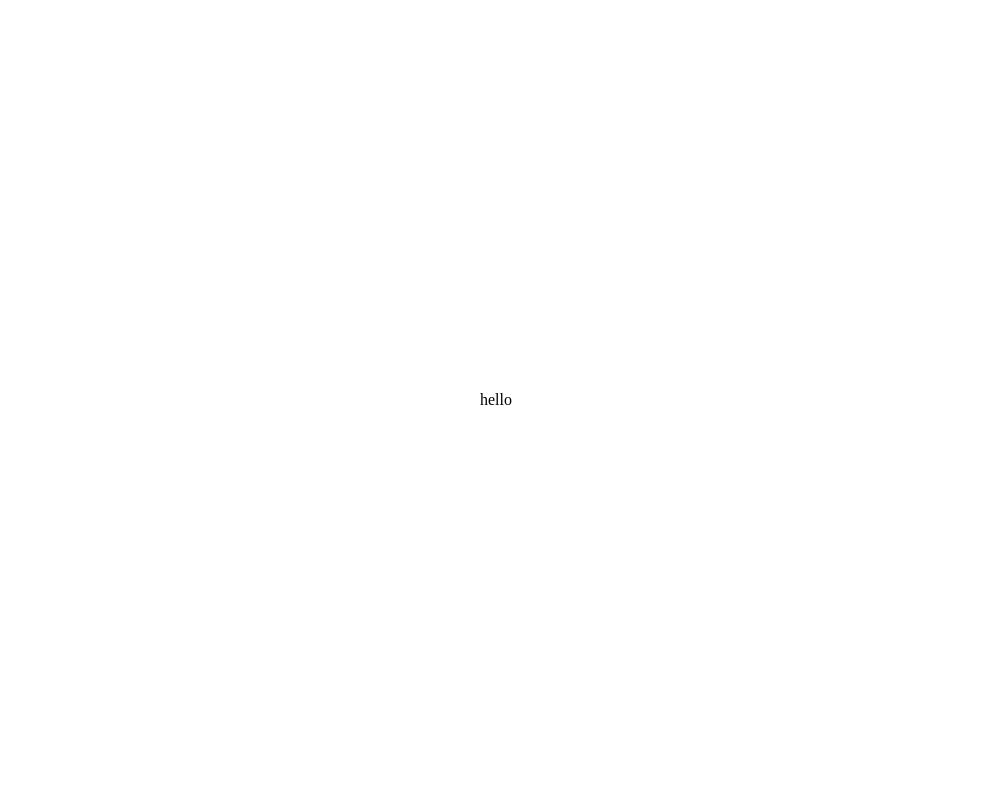
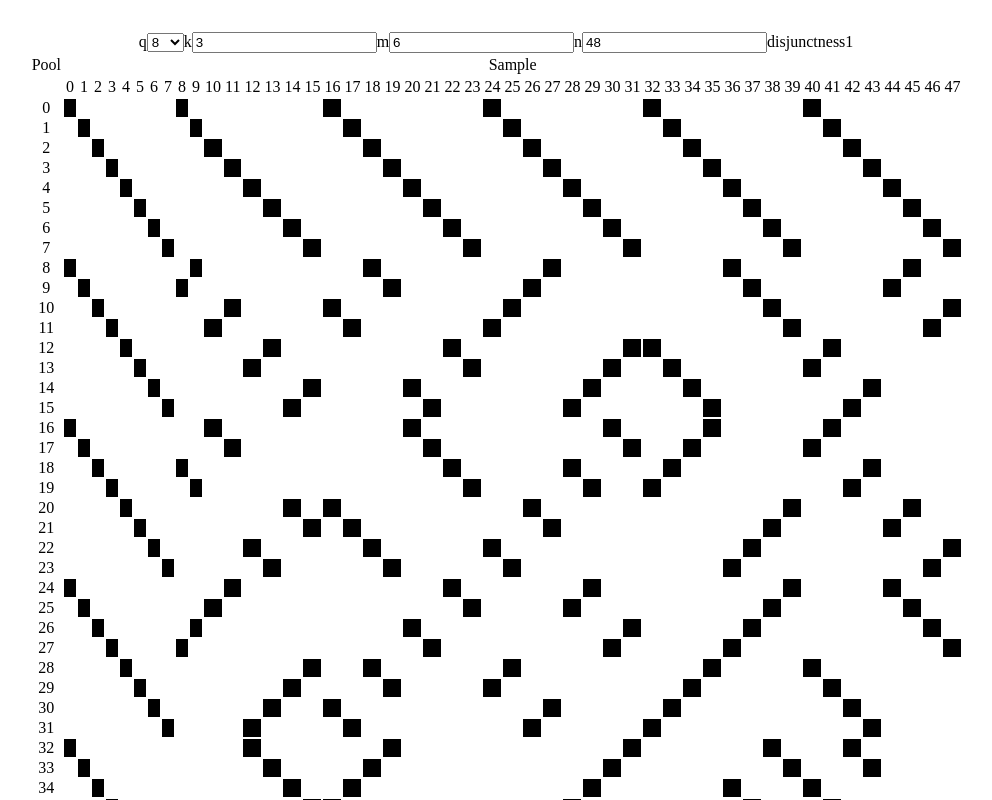
Before and after one commit to aconz2/rspt, a Preact app: page / in a window 1280 px wide. Shown: the top 800 px of the page, without its empty margins (144-1136 px from the left). Built offline with nearby package versions, Linux system fonts and the light colour scheme.

Commit message:
do some ui work

```diff
--- a/package.json
+++ b/package.json
@@ -5,6 +5,7 @@
   "type": "module",
   "scripts": {
     "dev": "vite",
+    "test": "node src/rspt.test.js",
     "build": "tsc -b && vite build",
     "preview": "vite preview"
   },
--- a/src/app.css
+++ b/src/app.css
@@ -5,21 +5,21 @@
   text-align: center;
 }
 
-.logo {
-  height: 6em;
-  padding: 1.5em;
+#matrix #sampleno {
+    /*font-size: 1vh;*/
+    writing-mode: vertical-rl;
+    text-orientation: upright;
+    vertical-align: bottom;
+    td { width: 10px; }
 }
-.logo:hover {
-  filter: drop-shadow(0 0 2em #646cffaa);
-}
-.logo.preact:hover {
-  filter: drop-shadow(0 0 2em #673ab8aa);
+#matrix tbody td {
+    /*aspect-ratio: 1 / 1;*/
+    padding: 0;
 }
 
-.card {
-  padding: 2em;
+#matrix tbody tr:hover {
+    background-color: deepskyblue;
 }
-
-.read-the-docs {
-  color: #888;
+#matrix td.filled {
+    background-color: black;
 }
--- a/src/app.tsx
+++ b/src/app.tsx
@@ -1,18 +1,63 @@
 import { useState } from 'preact/hooks'
+import {testingMatrix, Params, validQ} from './rspt.js';
+
 import './app.css'
-import {gen_polynomials,poly_f16} from './reedsolomon';
+
+function matrixToTable(arr) {
+    return (
+        <>
+        <table id="matrix">
+            <thead>
+                <tr><td colspan="1">Pool</td><td colspan="1000">Sample</td></tr>
+                <tr id="sampleno"><td></td>{arr[0].map((_, i) => <td>{i}</td>)}</tr>
+            </thead>
+            <tbody>
+                {arr.map((row, i) => <tr><td>{i}</td>{row.map(x => <td className={x === 1 ? 'filled' : ''}></td>)}</tr>)}
+            </tbody>
+        </table>
+        </>
+    );
+}
 
 export function App() {
-    let ps = gen_polynomials(16, 3, 100);
-    let i = 42;
-    console.log(ps[i]);
-    let x = poly_f16(ps[i], 14);
-    console.log(x)
 
-  const [count, setCount] = useState(0)
+  const [q, setQ] = useState(8);
+  const [k, setK] = useState(3);
+  const [m, setM] = useState(6);
+  const [n, setN] = useState(48);
+
+  let params = null;
+  try {
+      params = new Params(q, k, m, n);
+  } catch (e) {
+      alert(`error with those params ${e}`);
+  }
+
+  let disjunctness = params === null ? null : params.disjunctness();
+  let matrix = params === null ? null : testingMatrix(params);
+  let matrixTable = matrix === null ? null : matrixToTable(matrix);
+
+        //<input type="number" name="q" value={q} onInput={e => setQ(e.target.value)} />
   return (
     <>
-      <div>hello</div>
+        <label for="q">q</label>
+        <select value={q} name="q" onInput={e => setQ(parseInt(e.target.value))}>
+            {validQ.map(x => <option key={x} value={x}>{x}</option>)}
+        </select>
+
+        <label for="k">k</label>
+        <input type="number" name="k" value={k} onInput={e => setK(parseInt(e.target.value))} />
+
+        <label for="m">m</label>
+        <input type="number" name="m" value={m} onInput={e => setM(parseInt(e.target.value))} />
+
+        <label for="n">n</label>
+        <input type="number" name="n" value={n} onInput={e => setN(parseInt(e.target.value))} />
+
+        <span>disjunctness</span>
+        <span>{disjunctness}</span>
+
+        {matrixTable}
     </>
   )
 }
--- a/src/reedsolomon.ts
+++ /dev/null
@@ -1,78 +0,0 @@
-// q is the field size
-// k is the order of polynomials
-export function gen_polynomials(q, k, n=undefined) {
-    if (q !== 16) { throw new Error('only handling q=16 right now'); }
-    let coeffs = gen_q16_lexi_coefficients(k, n);
-    return coeffs;
-}
-
-// specialized for q=16, we can just count up and break into groups of 4 bits
-// in general we are counting in base q
-function gen_q16_lexi_coefficients(k, n=undefined) {
-    if (k > 8) { throw new Error('k too big for 32 bit'); }
-    n = n ?? Math.pow(16, k);
-    let ret = [];
-    for (let i = 0; i < n; i++) {
-        ret.push(decompose_q16(k, i))
-    }
-    return ret;
-}
-
-function decompose_q16(k, x) {
-    let ret = [];
-    for (let i = 0; i < k; i++) {
-        ret.push(x & 15);
-        x >>= 4;
-    }
-    return ret;
-}
-
-export function poly_f16(p, x) {
-    let ret = p[0]; // p[0] * x**0
-    let xpower = x;
-    for (let i = 1; i < p.length; i++) {
-        ret = add_f16(ret, mul_f16(p[i], xpower));
-        xpower = mul_f16(xpower, x);
-    }
-    return ret;
-}
-
-function pow_f16(a, b) {
-    let ret = a;
-    for (let i = 0; i < b - 1; i++) {
-        ret = mul_f16(ret, a);
-    }
-    return ret;
-}
-
-function mul_f16(a, b) {
-    return table_mul_f16[a][b];
-}
-
-function add_f16(a, b) {
-    return a ^ b;
-}
-
-const table_small_primes = [
-    2, 3, 5, 7, 11, 13, 17, 19, 23, 29,
-    31, 37, 41, 43, 47, 53, 59, 61, 67, 71,
-];
-
-const table_mul_f16 = [
-    [0, 0, 0, 0, 0, 0, 0, 0, 0, 0, 0, 0, 0, 0, 0, 0],
-    [0, 1, 2, 3, 4, 5, 6, 7, 8, 9, 10, 11, 12, 13, 14, 15],
-    [0, 2, 4, 6, 8, 10, 12, 14, 3, 1, 7, 5, 11, 9, 15, 13],
-    [0, 3, 6, 5, 12, 15, 10, 9, 11, 8, 13, 14, 7, 4, 1, 2],
-    [0, 4, 8, 12, 3, 7, 11, 15, 6, 2, 14, 10, 5, 1, 13, 9],
-    [0, 5, 10, 15, 7, 2, 13, 8, 14, 11, 4, 1, 9, 12, 3, 6],
-    [0, 6, 12, 10, 11, 13, 7, 1, 5, 3, 9, 15, 14, 8, 2, 4],
-    [0, 7, 14, 9, 15, 8, 1, 6, 13, 10, 3, 4, 2, 5, 12, 11],
-    [0, 8, 3, 11, 6, 14, 5, 13, 12, 4, 15, 7, 10, 2, 9, 1],
-    [0, 9, 1, 8, 2, 11, 3, 10, 4, 13, 5, 12, 6, 15, 7, 14],
-    [0, 10, 7, 13, 14, 4, 9, 3, 15, 5, 8, 2, 1, 11, 6, 12],
-    [0, 11, 5, 14, 10, 1, 15, 4, 7, 12, 2, 9, 13, 6, 8, 3],
-    [0, 12, 11, 7, 5, 9, 14, 2, 10, 6, 1, 13, 15, 3, 4, 8],
-    [0, 13, 9, 4, 1, 12, 8, 5, 2, 15, 11, 6, 3, 14, 10, 7],
-    [0, 14, 15, 1, 13, 3, 2, 12, 9, 7, 6, 8, 4, 10, 11, 5],
-    [0, 15, 13, 2, 9, 6, 4, 11, 1, 14, 12, 3, 8, 7, 5, 10],
-];
--- a/src/rspt.js
+++ b/src/rspt.js
@@ -1,11 +1,14 @@
 import {table} from './galoistable.js';
 
-const smallPrimes = [3, 7, 11, 13, 17, 19, 23, 27];
+const smallPrimes = [3, 7, 11, 13, 17, 19, 23];
 
 export class Params {
     constructor(q, k, m, n) {
         if (n > Math.pow(q, k)) {
             throw new Error('n must be no more than q ** k');
+        }
+        if (table[q] === undefined && smallPrimes.indexOf(q) === -1) {
+            throw new Error('q is unhandled');
         }
         this.q = q;
         this.k = k;
@@ -17,6 +20,8 @@ export class Params {
         return Math.floor((this.m - 1) / this.k);
     }
 }
+
+export const validQ = Array.from(Object.keys(table)).map(x => parseInt(x)).concat(smallPrimes).toSorted((a, b) => a - b);
 
 export function testingMatrix(params) {
     let rows = params.q * params.m;
```
